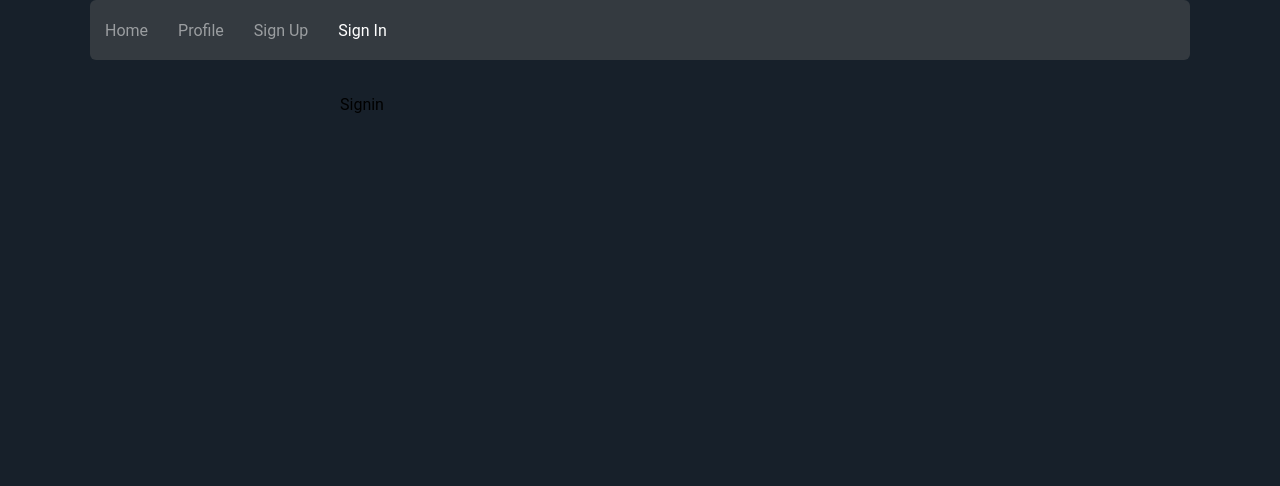
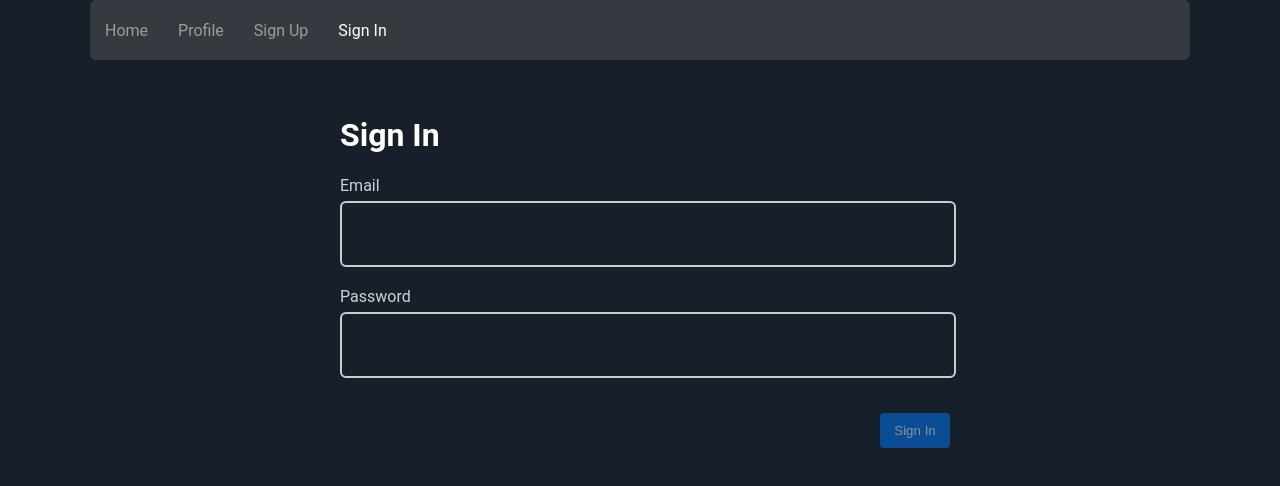
Before and after one commit to mark-itc/microblogging-doronbarel, a React (Create React App) app: page /signin in a window 1280 px wide. Shown: the top 486 px of the page. Built offline with nearby package versions, Linux system fonts and the light colour scheme.

Commit message:
Implemented signin

```diff
--- a/src/App.js
+++ b/src/App.js
@@ -18,8 +18,12 @@ function App() {
         <div className="links">
           <NavLink to="/" className={({ isActive }) => (isActive ? 'active' : 'inactive')}>Home</NavLink>
           <NavLink to="/profile" className={({ isActive }) => (isActive ? 'active' : 'inactive')}>Profile</NavLink>
-          <NavLink to="/signup" className={({ isActive }) => (isActive ? 'active' : 'inactive')}>Sign Up</NavLink>
-          <NavLink to="/signin" className={({ isActive }) => (isActive ? 'active' : 'inactive')}>Sign In</NavLink>
+          {localStorage.getItem("username") === null ? (
+            <>
+              <NavLink to="/signup" className={({ isActive }) => (isActive ? 'active' : 'inactive')}>Sign Up</NavLink>
+              <NavLink to="/signin" className={({ isActive }) => (isActive ? 'active' : 'inactive')}>Sign In</NavLink>
+            </>
+          ) : null}
         </div>
       </div>
       <Routes>
--- a/src/components/CreateTweet.jsx
+++ b/src/components/CreateTweet.jsx
@@ -17,6 +17,7 @@ function CreateTweet() {
             content: state.draftTweet,
             date: Timestamp.now()
         };
+        console.log('tweetData', tweetData);
         const tweetsCollection = getCollection(db, 'Tweets');
         addDoc(tweetsCollection, tweetData);
         dispatch({ type: ACTIONS.UPDATE_TWEET, payload: '' });
--- a/src/context/TweetContext.jsx
+++ b/src/context/TweetContext.jsx
@@ -2,7 +2,7 @@ import React, { useState, useReducer } from "react";
 export const TweetContext = React.createContext();
 
 const initialState = {
-    authUser: '',
+    authUser: localStorage.getItem("username"),
     tweetsList: [],
     postInProgress: false,
     draftTweet: '',
--- /dev/null
+++ b/src/views/Signin.css
@@ -0,0 +1,48 @@
+h1 {
+    color: #FFF;
+}
+.signinFormInput {
+    width: 100%;
+    height: 60px;
+    border: 2px solid #CCCCCC;
+    border-radius: 6px;
+    background-color:inherit;
+    color: #FFF;
+    padding-left: 10px;
+    margin-bottom: 20px;
+}
+.signinFormInput:focus {
+    outline: none;
+}
+#signinBtn {
+    position: absolute;
+    right: -5px;
+    bottom: -45px;
+    width: 70px;
+    height: 35px;
+    color: #FFF;
+    background-color: #007BFF;
+    border: 0;
+    border-radius: 4px;
+}
+#signinBtn:disabled {
+    opacity: 50%;
+}
+@media screen and (max-width: 600px) {
+    .signinFormInput{
+        width: 90%;
+    }
+    #signinBtn {
+        right: 45px;
+    }
+  }
+label {
+    color: #FFF;
+    opacity: 80%;
+    display: inline-block;
+    margin-bottom: 6px;
+}
+
+#signinError {
+    color: #FFF;
+}
--- a/src/views/Signin.jsx
+++ b/src/views/Signin.jsx
@@ -1,7 +1,58 @@
+import { getAuth, signInWithEmailAndPassword } from "firebase/auth";
+import { useState, useContext } from 'react';
+import { useNavigate } from "react-router-dom";
+import { ACTIONS, TweetContext } from "../context/TweetContext";
+import './Signin.css';
+
+function translateFirebaseError(errorMessage) {
+    switch(errorMessage) {
+        case 'auth/user-not-found':
+            return 'No user with that email address.';
+        case 'auth/wrong-password':
+            return 'Incorrect password. Try again.';
+        case 'auth/too-many-requests':
+            return 'Too many tries. Try again later.';
+        default:
+            return 'Error signing up. Please try again.';
+    }
+}
+
 function Signin() {
+    const { state, dispatch } = useContext(TweetContext);
+    const [email, setEmail] = useState('');
+    const [password, setPassword] = useState('');
+    const [signinError, setSigninError] = useState('');
+    const navigate = useNavigate();
+    const handleSignin = () => {
+        const auth = getAuth();
+        signInWithEmailAndPassword(auth, email, password)
+        .then((userCredential) => {
+            const user = userCredential.user;
+            localStorage.setItem("username", user.uid);
+            dispatch({ type: ACTIONS.AUTHENTICATE_USER, payload: userCredential.user })
+            navigate('/');
+        })
+        .catch((error) => {
+            const errorCode = error.code;
+            const errorMessage = error.message;
+            setSigninError(translateFirebaseError(errorCode));
+            console.log(errorCode);
+        });
+
+    }
     return (
         <div className="container">
-            Signin
+            <h1>Sign In</h1>
+            <label>Email</label>
+            <input type="email" className="signinFormInput" value={email} onChange={(event) => {
+                setEmail(event.target.value);
+            }}/>
+            <label>Password</label>
+            <input type="password" className="signinFormInput" value={password} onChange={(event) => {
+                setPassword(event.target.value);
+            }}/>
+            {signinError !== '' ? <div id="signinError">{signinError}</div> : ''}
+            <button id="signinBtn" disabled={email === '' || password === '' || email.trim().length === 0 || password.trim().length === 0 ? true : false} onClick={handleSignin}>Sign In</button>
         </div>
     );
 }
--- a/src/views/Signup.jsx
+++ b/src/views/Signup.jsx
@@ -27,8 +27,8 @@ function Signup() {
         const auth = getAuth();
         createUserWithEmailAndPassword(auth, email, password)
         .then((userCredential) => {
-            // Signed in
             const user = userCredential.user;
+            localStorage.setItem("username", user.uid);
             dispatch({ type: ACTIONS.AUTHENTICATE_USER, payload: userCredential.user })
             navigate('/');
         })
@@ -36,12 +36,8 @@ function Signup() {
             const errorCode = error.code;
             const errorMessage = error.message;
             setSignupError(translateFirebaseError(errorCode));
-            console.log('errorcode', errorCode);
-            console.log('errorMessage', errorMessage);
-            // ..
         });
     }
-
     return (
         <div className="container">
             <h1>Sign Up</h1>
```
